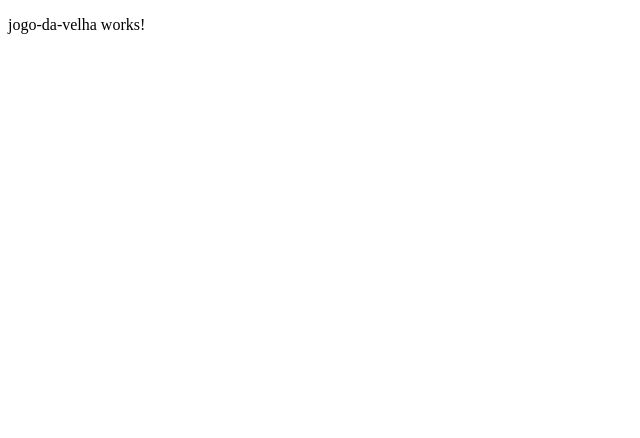
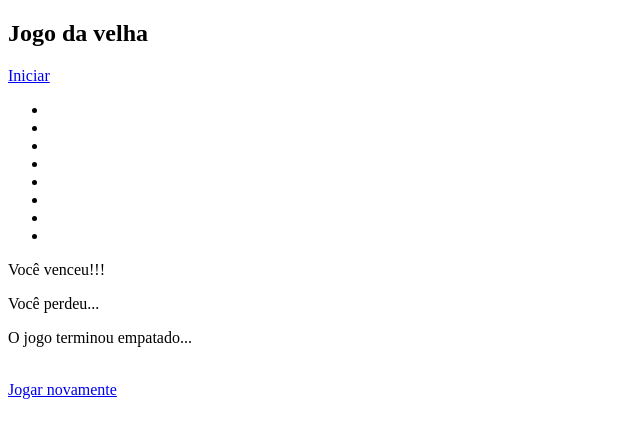
Before and after one commit to MarcosPivetta/jogo-da-velha, an Angular app: page / in a window 1280 px wide. Shown: the top 438 px of the page, without its empty margins (0-640 px from the left). Built offline with nearby package versions, Linux system fonts and the light colour scheme.

Commit message:
79. Criando a interface HTML do Jogo da velha

```diff
--- a/src/app/jogo-da-velha/jogo-da-velha.component.html
+++ b/src/app/jogo-da-velha/jogo-da-velha.component.html
@@ -1 +1,38 @@
-<p>jogo-da-velha works!</p>
+<div>
+    <div>
+        <h2>Jogo da velha</h2>
+
+        <!-- tela inicial -->
+        <div class="principal">
+            <a href="#" class="botao">Iniciar</a>
+        </div>
+    </div>
+    <!-- fim tela inicial -->
+
+    <!-- tabuleiro -->
+    <div>
+        <ul>
+            <li class="kz-border-bottom kz-border-right"></li>
+            <li class="kz-border-bottom kz-border-right"></li>
+            <li class="kz-border-bottom"></li>
+            <li class="kz-border-bottom kz-border-right"></li>
+            <li class="kz-border-bottom kz-border-right"></li>
+            <li class="kz-border-bottom"></li>
+            <li class="kz-border-right"></li>
+            <li class="kz-border-right"></li>
+        </ul>
+    </div>
+    <!-- tabuleiro -->
+
+    <!-- tela final -->
+    <div>
+        <span>
+            <p>Você venceu!!!</p>
+            <p>Você perdeu...</p>
+            <p>O jogo terminou empatado...</p>
+            <br />
+            <a href="#" class="botao">Jogar novamente</a>
+        </span>
+    </div>
+    <!-- fim tela final -->
+</div>
```
